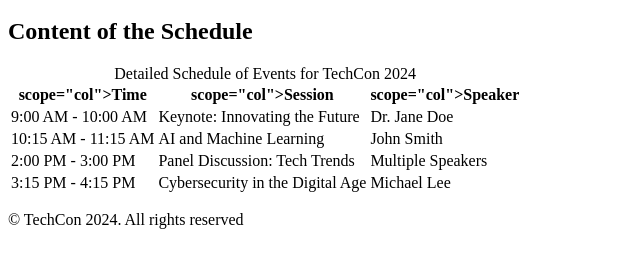
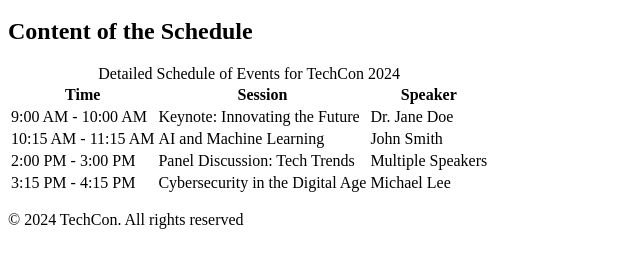
Before and after one commit to Centa964/TechCon_HTML, a plain HTML site: page techcon_website/schedule.html in a window 1280 px wide. Shown: the part 154-422 px from the top of the page, without its empty margins (0-640 px from the left). Drawn offline with Linux system fonts and the light colour scheme.

Commit message:
add schedule.html

```diff
--- a/techcon_website/schedule.html
+++ b/techcon_website/schedule.html
@@ -23,9 +23,9 @@
             <caption>Detailed Schedule of Events for TechCon 2024</caption>
             <thead>
                <tr>
-                <th> scope="col">Time</th>
-                <th> scope="col">Session</th>
-                <th> scope="col">Speaker</th>
+                <th scope="col">Time</th>
+                <th scope="col">Session</th>
+                <th scope="col">Speaker</th>
                </tr>
             </thead>
             <tbody>
@@ -54,7 +54,7 @@
     </main>
 
     <footer>
-        <p>&copy; TechCon 2024. All rights reserved</p>
+        <p>&copy; 2024 TechCon. All rights reserved</p>
     </footer>
 </body>
 </html>
```
